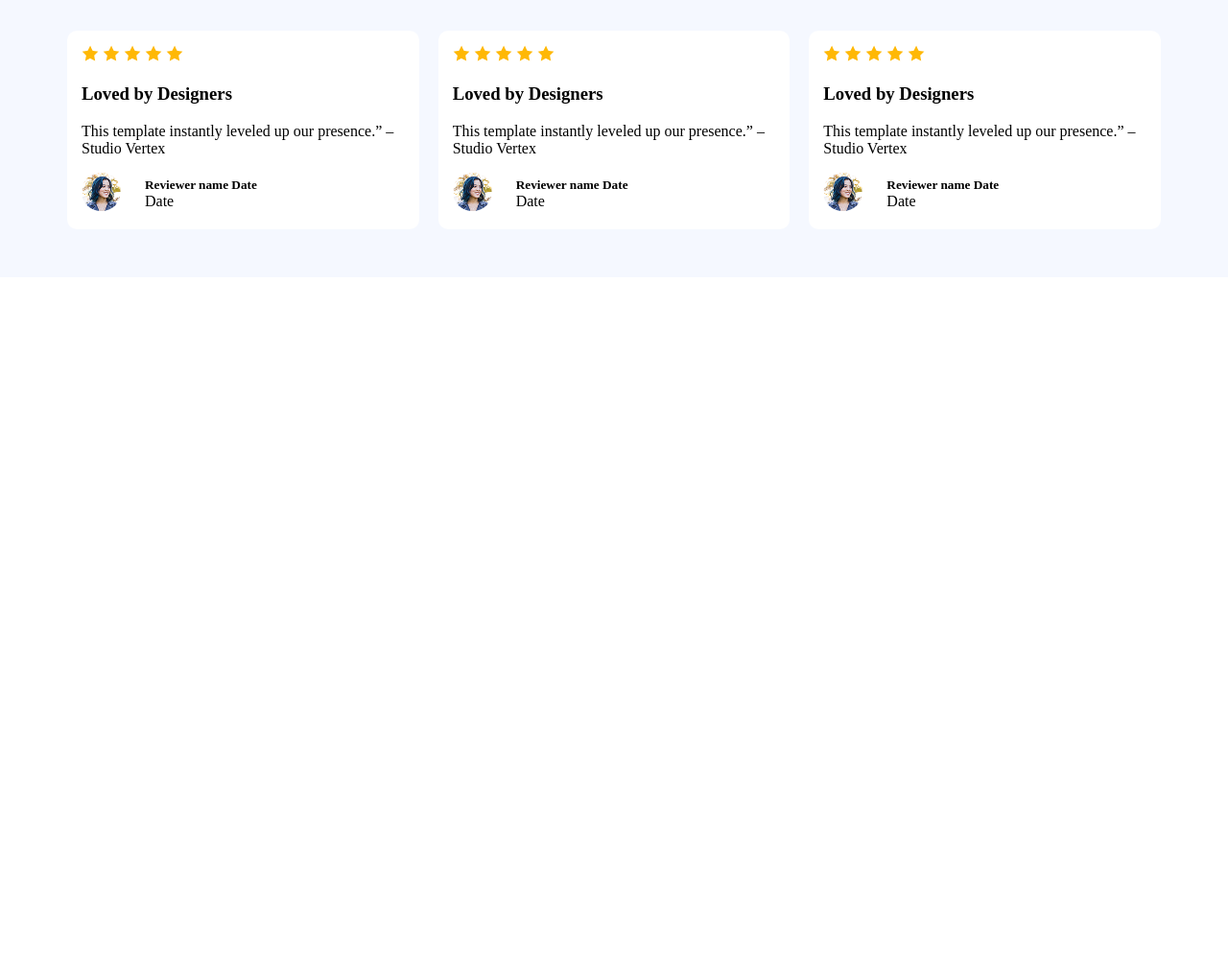
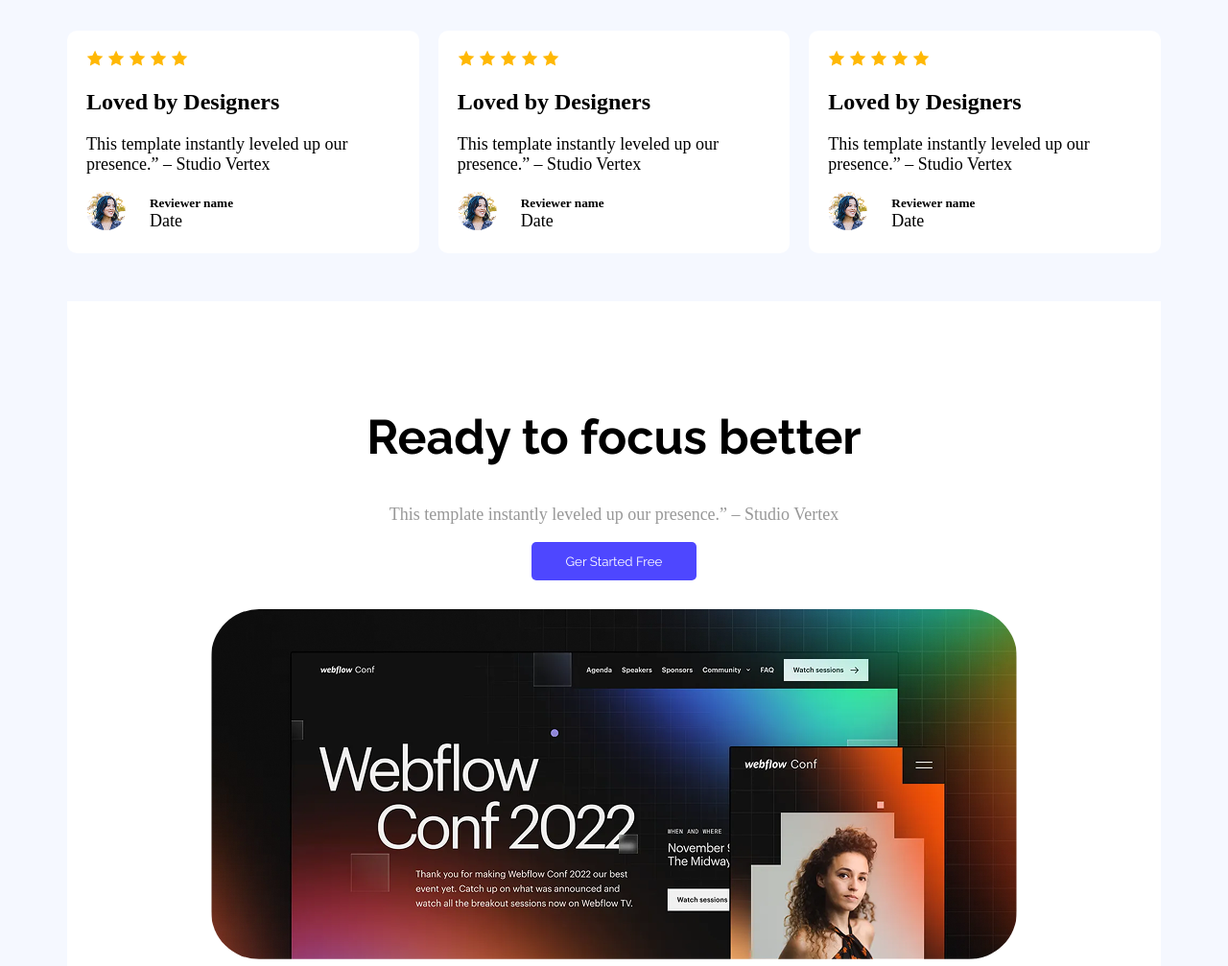
Before and after one commit to SakibHossainShiplo/landing-launchpad, a plain HTML site: page index.html in a window 1280 px wide. Shown: the part 1762-2769 px from the top of the page at 96% size. Before the commit the page ends 2051 px from the top, so only its background shows below. Drawn offline with Linux system fonts and the light colour scheme.

Commit message:
ready section done

```diff
--- a/index.html
+++ b/index.html
@@ -73,7 +73,7 @@
               <img src="Assets/icon-star.png" alt="" />
             </div>
             <div>
-              <h3>Loved by Designers</h3>
+              <h2>Loved by Designers</h2>
               <p>
                 This template instantly leveled up our presence.” – Studio
                 Vertex
@@ -82,7 +82,7 @@
             <div class="Users_cad_info">
               <div><img src="Assets/avatar.png" alt="" /></div>
               <div>
-                <h5>Reviewer name Date</h5>
+                <h5>Reviewer name</h5>
                 <p>Date</p>
               </div>
             </div>
@@ -96,7 +96,7 @@
               <img src="Assets/icon-star.png" alt="" />
             </div>
             <div>
-              <h3>Loved by Designers</h3>
+              <h2>Loved by Designers</h2>
               <p>
                 This template instantly leveled up our presence.” – Studio
                 Vertex
@@ -105,7 +105,7 @@
             <div class="Users_cad_info">
               <div><img src="Assets/avatar.png" alt="" /></div>
               <div>
-                <h5>Reviewer name Date</h5>
+                <h5>Reviewer name</h5>
                 <p>Date</p>
               </div>
             </div>
@@ -119,7 +119,7 @@
               <img src="Assets/icon-star.png" alt="" />
             </div>
             <div>
-              <h3>Loved by Designers</h3>
+              <h2>Loved by Designers</h2>
               <p>
                 This template instantly leveled up our presence.” – Studio
                 Vertex
@@ -128,10 +128,22 @@
             <div class="Users_cad_info">
               <div><img src="Assets/avatar.png" alt="" /></div>
               <div>
-                <h5>Reviewer name Date</h5>
+                <h5>Reviewer name</h5>
                 <p>Date</p>
               </div>
             </div>
+          </div>
+        </div>
+      </section>
+      <section class="Ready_section">
+        <div class="ready_content">
+          <h1>Ready to focus better</h1>
+          <p>
+            This template instantly leveled up our presence.” – Studio Vertex
+          </p>
+          <button>Ger Started Free</button>
+          <div class="wc-img">
+            <img src="Assets/wc-big.png" alt="" />
           </div>
         </div>
       </section>
--- a/style/style.css
+++ b/style/style.css
@@ -145,8 +145,11 @@ body {
 }
 .single_card {
   background-color: white;
-  padding: 15px;
+  padding: 20px;
   border-radius: 10px;
+}
+.single_card p {
+  font-size: 18px;
 }
 .Users_cad_info {
   display: flex;
@@ -164,3 +167,37 @@ body {
   margin: 0px;
   padding: 0px;
 }
+
+/*********************** Ready_section********************* */
+.Ready_section {
+  background-color: #f5f8ff;
+}
+.ready_content {
+  padding: 70px 0px;
+  max-width: 1140px;
+  margin: auto;
+  text-align: center;
+  background-color: white;
+}
+.ready_content h1 {
+  font-size: 50px;
+  font-weight: 700;
+  font-family: "Raleway", sans-serif;
+}
+.ready_content p {
+  font-size: 18px;
+  font-weight: 400;
+  color: #989898;
+}
+.ready_content button {
+  padding: 12px 36px;
+  border-radius: 5px;
+  background-color: #4e47ff;
+  color: white;
+  border: none;
+  font-family: "Raleway", sans-serif;
+}
+.wc-img img {
+  margin-top: 30px;
+  border-radius: 50px;
+}
```
